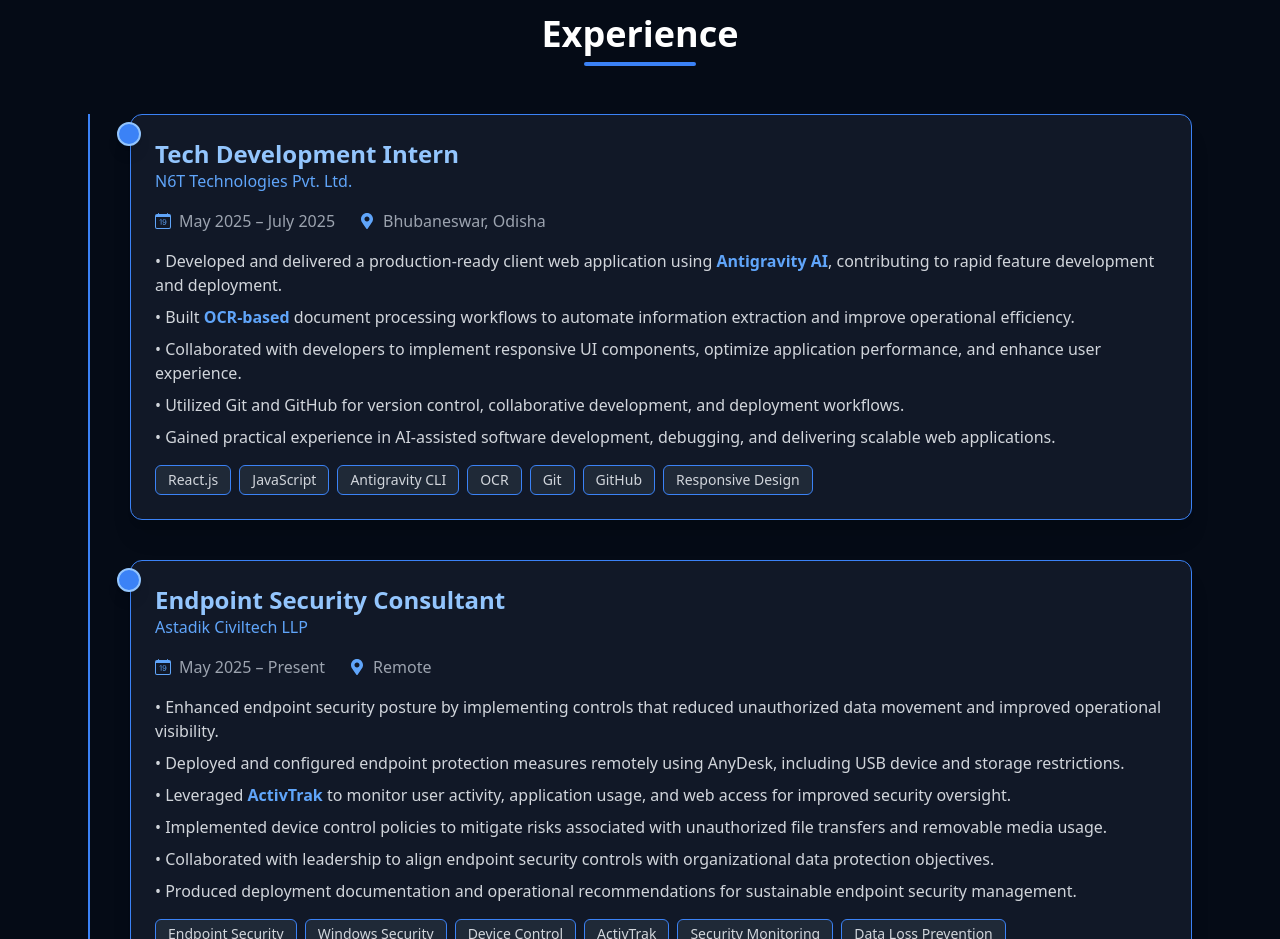
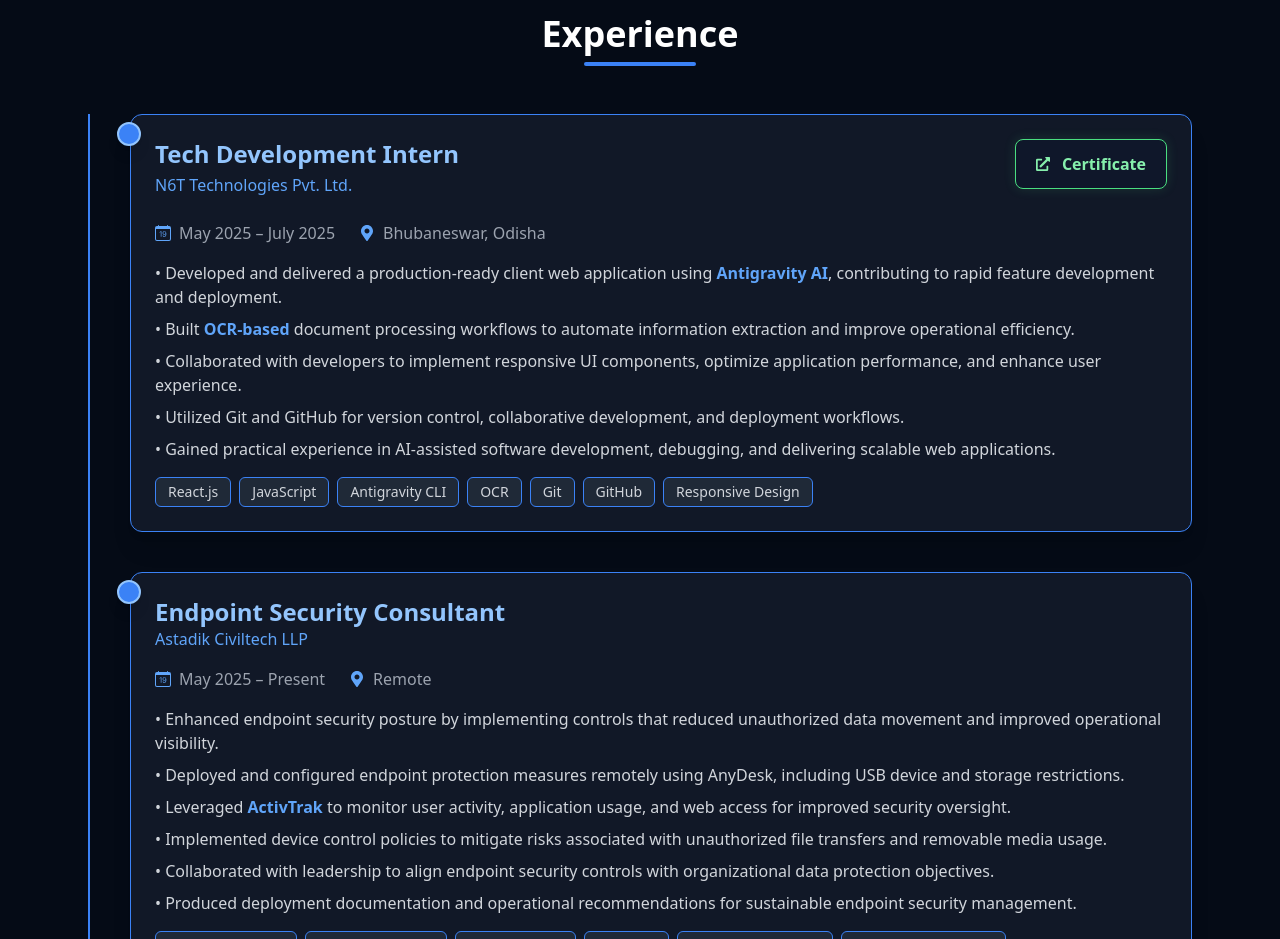
Before and after one commit to DibyanshuSah/My_Portfolio, a React (Vite) app: page / in a window 1280 px wide. Shown: the part 3580-4519 px from the top of the page. Built offline with nearby package versions, Linux system fonts and the light colour scheme.

Commit message:
Updated Experience

```diff
--- a/src/sections/Experience.jsx
+++ b/src/sections/Experience.jsx
@@ -1,5 +1,5 @@
 import React from "react";
-import { FaMapMarkerAlt } from "react-icons/fa";
+import { FaMapMarkerAlt, FaExternalLinkAlt } from "react-icons/fa";
 import { BsCalendarDate } from "react-icons/bs";
 
 const Experience = () => {
@@ -9,23 +9,45 @@
       className="py-20 px-6 max-w-6xl mx-auto text-white"
     >
       <h2 className="text-4xl font-bold text-center">Experience</h2>
+
       <div className="w-28 h-1 bg-blue-500 mx-auto mt-2 mb-12 rounded-full"></div>
 
       <div className="relative border-l-2 border-blue-500 pl-10">
-        {/* Experience 1 */}
+
+        {/* ================= EXPERIENCE 1 ================= */}
         <div className="mb-10 relative">
           <span className="absolute -left-[13px] top-2 w-6 h-6 bg-blue-500 rounded-full border-2 border-blue-300 shadow-lg" />
 
           <div className="bg-[#111827] p-6 rounded-xl shadow-xl border border-blue-500 hover:border-blue-400 transition-all duration-300 hover:shadow-[0_0_15px_rgba(29,78,216,0.4)]">
-            <h3 className="text-2xl font-bold text-blue-300 leading-tight">
-              Tech Development Intern
-            </h3>
 
-            <p className="text-blue-400 font-medium mb-4">
-              N6T Technologies Pvt. Ltd.
-            </p>
+            {/* Title + Certificate */}
+            <div className="flex items-start justify-between gap-6 flex-wrap">
 
-            <div className="flex items-center gap-6 text-gray-400 mb-4 flex-wrap">
+              <div>
+                <h3 className="text-2xl font-bold text-blue-300 leading-tight">
+                  Tech Development Intern
+                </h3>
+
+                <p className="text-blue-400 font-medium mt-1">
+                  N6T Technologies Pvt. Ltd.
+                </p>
+              </div>
+
+              {/* Certificate Button */}
+              <a
+                href="https://drive.google.com/file/d/1I0t65DqBLWOypCyoMj9DPK0XrXb5tLdc/view?usp=sharing"
+                target="_blank"
+                rel="noopener noreferrer"
+                className="inline-flex items-center gap-3 px-5 py-3 rounded-lg border border-green-400 text-green-300 font-semibold bg-[#0f172a] hover:bg-green-400 hover:text-gray-900 transition-all duration-300 shadow-[0_0_12px_rgba(74,222,128,0.15)] hover:shadow-[0_0_18px_rgba(74,222,128,0.35)] whitespace-nowrap"
+              >
+                <FaExternalLinkAlt className="text-sm" />
+                Certificate
+              </a>
+
+            </div>
+
+            {/* Date + Location */}
+            <div className="flex items-center gap-6 text-gray-400 mt-6 mb-4 flex-wrap">
               <span className="flex items-center gap-2">
                 <BsCalendarDate className="text-blue-400" />
                 May 2025 – July 2025
@@ -37,18 +59,24 @@
               </span>
             </div>
 
+            {/* Description */}
             <ul className="space-y-2 text-gray-300">
               <li>
                 • Developed and delivered a production-ready client web
-                application using <strong className="text-blue-400">Antigravity AI</strong>,
-                contributing to rapid feature development and deployment.
+                application using{" "}
+                <strong className="text-blue-400">
+                  Antigravity AI
+                </strong>
+                , contributing to rapid feature development and deployment.
               </li>
 
               <li>
                 • Built{" "}
-                <strong className="text-blue-400">OCR-based</strong> document
-                processing workflows to automate information extraction and
-                improve operational efficiency.
+                <strong className="text-blue-400">
+                  OCR-based
+                </strong>{" "}
+                document processing workflows to automate information
+                extraction and improve operational efficiency.
               </li>
 
               <li>
@@ -69,6 +97,7 @@
               </li>
             </ul>
 
+            {/* Skills */}
             <div className="flex flex-wrap gap-2 mt-4">
               {[
                 "React.js",
@@ -90,11 +119,12 @@
           </div>
         </div>
 
-        {/* Experience 2 */}
+        {/* ================= EXPERIENCE 2 ================= */}
         <div className="relative">
           <span className="absolute -left-[13px] top-2 w-6 h-6 bg-blue-500 rounded-full border-2 border-blue-300 shadow-lg" />
 
           <div className="bg-[#111827] p-6 rounded-xl shadow-xl border border-blue-500 hover:border-blue-400 transition-all duration-300 hover:shadow-[0_0_15px_rgba(29,78,216,0.4)]">
+
             <h3 className="text-2xl font-bold text-blue-300 leading-tight">
               Endpoint Security Consultant
             </h3>
@@ -103,6 +133,7 @@
               Astadik Civiltech LLP
             </p>
 
+            {/* Date + Location */}
             <div className="flex items-center gap-6 text-gray-400 mb-4 flex-wrap">
               <span className="flex items-center gap-2">
                 <BsCalendarDate className="text-blue-400" />
@@ -115,11 +146,12 @@
               </span>
             </div>
 
+            {/* Description */}
             <ul className="space-y-2 text-gray-300">
               <li>
                 • Enhanced endpoint security posture by implementing controls
-                that reduced unauthorized data movement and improved operational
-                visibility.
+                that reduced unauthorized data movement and improved
+                operational visibility.
               </li>
 
               <li>
@@ -129,9 +161,11 @@
 
               <li>
                 • Leveraged{" "}
-                <strong className="text-blue-400">ActivTrak</strong> to monitor
-                user activity, application usage, and web access for improved
-                security oversight.
+                <strong className="text-blue-400">
+                  ActivTrak
+                </strong>{" "}
+                to monitor user activity, application usage, and web access for
+                improved security oversight.
               </li>
 
               <li>
@@ -151,6 +185,7 @@
               </li>
             </ul>
 
+            {/* Skills */}
             <div className="flex flex-wrap gap-2 mt-4">
               {[
                 "Endpoint Security",
@@ -170,6 +205,7 @@
             </div>
           </div>
         </div>
+
       </div>
     </section>
   );
```
